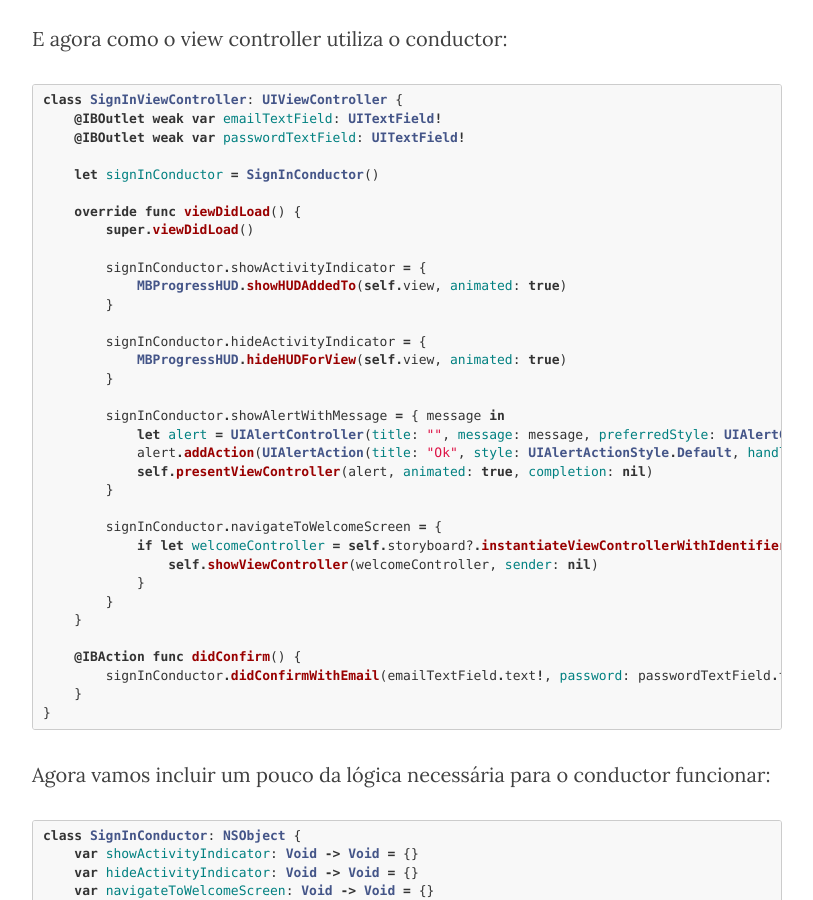
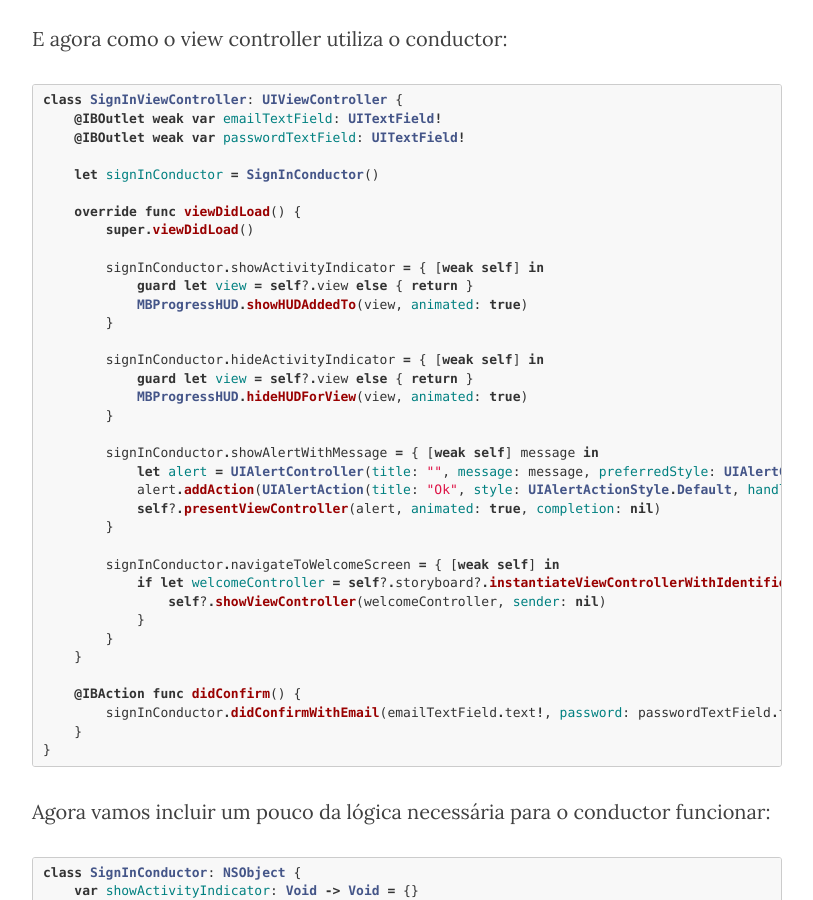
Before and after one commit to CocoaHeadsBrasil/equinociOS, a Jekyll site: the page built from _posts/2016-03-24-testes-de-aceitacao.markdown, in a window 1280 px wide and 900 px high, scrolled down 4504 px. Shown: the whole window, without its empty margins (233-1046 px from the left). Built offline with Jekyll 4.4.1, drawn with Linux system fonts in a browser that asks for light colours; nearby versions of some CDN libraries.

Commit message:
Evitando retain cycles

```diff
--- a/_posts/2016-03-24-testes-de-aceitacao.markdown
+++ b/_posts/2016-03-24-testes-de-aceitacao.markdown
@@ -91,23 +91,25 @@ class SignInViewController: UIViewController {
     override func viewDidLoad() {
         super.viewDidLoad()
 
-        signInConductor.showActivityIndicator = {
-            MBProgressHUD.showHUDAddedTo(self.view, animated: true)
+        signInConductor.showActivityIndicator = { [weak self] in
+            guard let view = self?.view else { return }
+            MBProgressHUD.showHUDAddedTo(view, animated: true)
         }
 
-        signInConductor.hideActivityIndicator = {
-            MBProgressHUD.hideHUDForView(self.view, animated: true)
+        signInConductor.hideActivityIndicator = { [weak self] in
+            guard let view = self?.view else { return }
+            MBProgressHUD.hideHUDForView(view, animated: true)
         }
 
-        signInConductor.showAlertWithMessage = { message in
+        signInConductor.showAlertWithMessage = { [weak self] message in
             let alert = UIAlertController(title: "", message: message, preferredStyle: UIAlertControllerStyle.Alert)
             alert.addAction(UIAlertAction(title: "Ok", style: UIAlertActionStyle.Default, handler: nil))
-            self.presentViewController(alert, animated: true, completion: nil)
+            self?.presentViewController(alert, animated: true, completion: nil)
         }
 
-        signInConductor.navigateToWelcomeScreen = {
-            if let welcomeController = self.storyboard?.instantiateViewControllerWithIdentifier("WelcomeViewController") {
-                self.showViewController(welcomeController, sender: nil)
+        signInConductor.navigateToWelcomeScreen = { [weak self] in
+            if let welcomeController = self?.storyboard?.instantiateViewControllerWithIdentifier("WelcomeViewController") {
+                self?.showViewController(welcomeController, sender: nil)
             }
         }
     }
```
